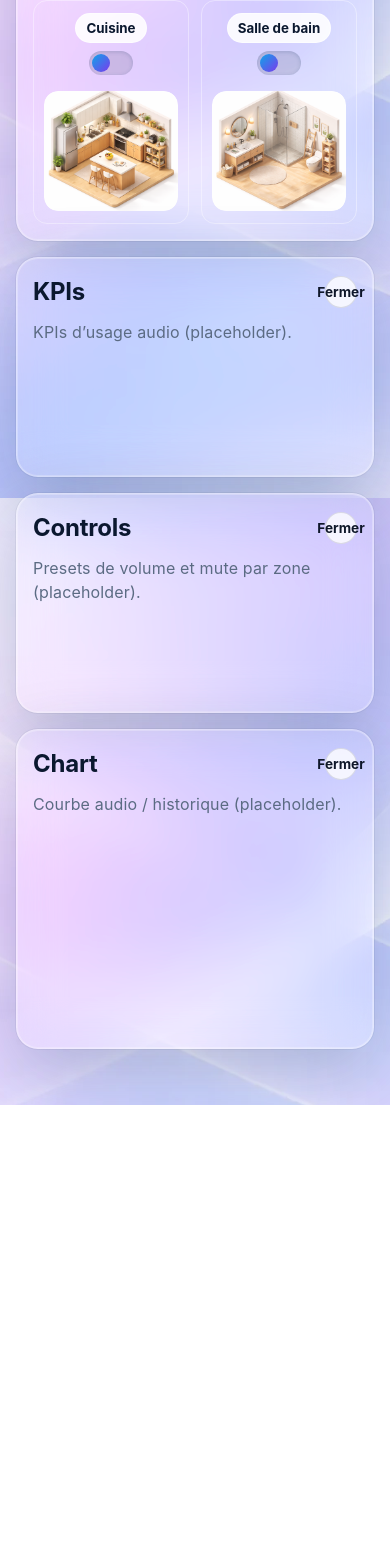
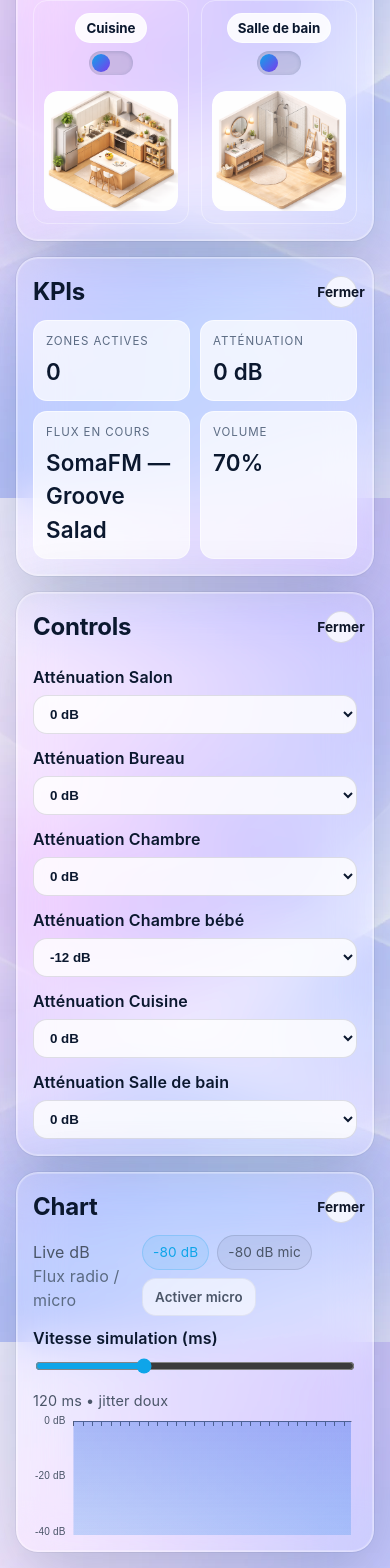
Before and after one commit to jcalhinho/audihome, a SvelteKit app: page / in a window 390 px wide. Shown: the part 1190-2758 px from the top of the page. Before the commit the page ends 2295 px from the top, so only its background shows below. Built offline with nearby package versions, Linux system fonts and the light colour scheme.

Commit message:
feat: Implement ECharts for audio level visualization, microphone input, and zone-based attenuation controls.

```diff
--- a/src/routes/+page.svelte
+++ b/src/routes/+page.svelte
@@ -1,5 +1,6 @@
 <script lang="ts">
-  import { onDestroy } from 'svelte';
+  import { onDestroy, onMount } from 'svelte';
+  import * as echarts from 'echarts';
 
   type CardKey = 'Zones' | 'Player' | 'KPIs' | 'Controls' | 'Chart';
   const cards: CardKey[] = ['Player', 'Zones', 'KPIs', 'Controls', 'Chart'];
@@ -44,9 +45,22 @@
   let audioCtx: AudioContext | null = null;
   let analyser: AnalyserNode | null = null;
   let source: MediaElementAudioSourceNode | null = null;
-  let dataArray: Uint8Array | null = null;
+  type ByteArr = Uint8Array<ArrayBuffer>;
+  let dataArray: ByteArr | null = null;
   let rafId: number | null = null;
   let canvasEl: HTMLCanvasElement | null = null;
+  let chartEl: HTMLDivElement | null = null;
+  let chart: echarts.ECharts | null = null;
+  let micStream: MediaStream | null = null;
+  let micAnalyser: AnalyserNode | null = null;
+  let micDataArray: ByteArr | null = null;
+  let micActive = false;
+  let streamDbHistory: number[] = Array(120).fill(-80);
+  let micDbHistory: number[] = Array(120).fill(-80);
+  let timeLabels: string[] = Array(120).fill('');
+  let tick = 0;
+  let resizeHandler: (() => void) | null = null;
+  let gainNode: GainNode | null = null;
 
   // Zones
   type Zone = { id: string; name: string; img: string; selected: boolean };
@@ -58,9 +72,28 @@
     { id: 'cuisine', name: 'Cuisine', img: '/kitchen.png', selected: false },
     { id: 'sdb', name: 'Salle de bain', img: '/bathroom.png', selected: false }
   ];
+  let attenuationDb: Record<string, number> = {
+    salon: 0,
+    bureau: 0,
+    chambre: 0,
+    baby: -12,
+    cuisine: 0,
+    sdb: 0
+  };
+
+  // KPIs dynamiques
+  let kpis: { label: string; value: string | number }[] = [];
+
+  // Controls
+  let simSpeed = 120;
+  let presence = { salon: true, chambre: false, baby: true };
+
+  // Chart (simple sparkline data)
+  const energyLevels = [62, 65, 63, 67, 70, 66, 64, 62, 65, 68, 64, 63, 66, 67, 65];
 
   const toggleZone = (id: string) => {
     zones = zones.map((z) => (z.id === id ? { ...z, selected: !z.selected } : z));
+    updateGain();
   };
 
   const allSelected = () => zones.every((z) => z.selected);
@@ -68,6 +101,7 @@
   const toggleAllZones = () => {
     const next = !allSelected();
     zones = zones.map((z) => ({ ...z, selected: next }));
+    updateGain();
   };
 
   const ensureAudio = () => {
@@ -86,12 +120,15 @@
       analyser = audioCtx.createAnalyser();
       analyser.fftSize = 64;
       const bufferLength = analyser.frequencyBinCount;
-      dataArray = new Uint8Array(bufferLength);
+      dataArray = new Uint8Array(bufferLength) as ByteArr;
     }
     if (!source && audio && audioCtx && analyser) {
       source = audioCtx.createMediaElementSource(audio);
-      source.connect(analyser);
+      gainNode = audioCtx.createGain();
+      source.connect(gainNode);
+      gainNode.connect(analyser);
       analyser.connect(audioCtx.destination);
+      updateGain();
     }
   };
 
@@ -130,6 +167,7 @@
   };
 
   $: if (audio) audio.volume = volume;
+  $: updateGain();
 
   const startViz = () => {
     if (!analyser || !dataArray || !canvasEl) return;
@@ -139,6 +177,9 @@
     const draw = () => {
       if (!analyser || !dataArray || !ctx) return;
       analyser.getByteFrequencyData(dataArray);
+      if (++tick % 4 === 0) {
+        pushDbSample('stream', getDbFromAnalyser(analyser, dataArray));
+      }
       ctx.clearRect(0, 0, canvas.width, canvas.height);
       const barWidth = (canvas.width / dataArray.length) * 1.6;
       let x = 0;
@@ -171,7 +212,126 @@
     audio?.pause();
     stopViz();
     audioCtx?.close();
+    if (micStream) {
+      micStream.getTracks().forEach((t) => t.stop());
+    }
   });
+
+  const getDbFromAnalyser = (an: AnalyserNode, arr: ByteArr) => {
+    let sum = 0;
+    for (let i = 0; i < arr.length; i++) sum += arr[i] * arr[i];
+    const rms = Math.sqrt(sum / arr.length) / 255;
+    const db = 20 * Math.log10(rms || 0.0001);
+    return Math.max(-80, Math.round(db * 10) / 10);
+  };
+
+  const pushDbSample = (kind: 'stream' | 'mic', db: number) => {
+    const label = new Date().toLocaleTimeString([], { hour: '2-digit', minute: '2-digit', second: '2-digit' });
+    timeLabels = [...timeLabels.slice(1), label];
+    if (kind === 'stream') {
+      streamDbHistory = [...streamDbHistory.slice(1), db];
+    } else {
+      micDbHistory = [...micDbHistory.slice(1), db];
+    }
+    updateChart();
+  };
+
+  const updateChart = () => {
+    if (!chart) return;
+    chart.setOption({
+      xAxis: { type: 'category', data: timeLabels, boundaryGap: false, axisLabel: { color: '#4a5568', fontSize: 10 } },
+      yAxis: { type: 'value', min: -80, max: 0, splitLine: { show: false }, axisLabel: { color: '#4a5568', fontSize: 10, formatter: '{value} dB' } },
+     tooltip: { trigger: 'axis' },
+      grid: { left: 6, right: 6, top: 10, bottom: 8 },
+      series: [
+        {
+          type: 'line',
+          name: 'Flux',
+          data: streamDbHistory,
+          smooth: true,
+          areaStyle: { color: new echarts.graphic.LinearGradient(0, 0, 0, 1, [{ offset: 0, color: 'rgba(124,58,237,0.35)' }, { offset: 1, color: 'rgba(14,165,233,0.05)' }]) },
+          lineStyle: { color: '#7c3aed', width: 2, shadowBlur: 10, shadowColor: 'rgba(124,58,237,0.35)' },
+          showSymbol: false
+        },
+        {
+          type: 'line',
+          name: 'Micro',
+          data: micDbHistory,
+          smooth: true,
+          areaStyle: { color: new echarts.graphic.LinearGradient(0, 0, 0, 1, [{ offset: 0, color: 'rgba(14,165,233,0.3)' }, { offset: 1, color: 'rgba(14,165,233,0.05)' }]) },
+          lineStyle: { color: '#0ea5e9', width: 2, shadowBlur: 10, shadowColor: 'rgba(14,165,233,0.25)' },
+          showSymbol: false
+        }
+      ]
+    });
+  };
+
+  const initChart = () => {
+    if (!chartEl) return;
+    chart = echarts.init(chartEl);
+    updateChart();
+  };
+
+  const toggleMic = async () => {
+    if (micActive) {
+      micStream?.getTracks().forEach((t) => t.stop());
+      micStream = null;
+      micAnalyser = null;
+      micActive = false;
+      return;
+    }
+    micStream = await navigator.mediaDevices.getUserMedia({ audio: true, video: false });
+    if (!audioCtx) audioCtx = new AudioContext();
+    micAnalyser = audioCtx.createAnalyser();
+    micAnalyser.fftSize = 64;
+    micDataArray = new Uint8Array(micAnalyser.frequencyBinCount) as ByteArr;
+    const micSource = audioCtx.createMediaStreamSource(micStream);
+    micSource.connect(micAnalyser);
+    micActive = true;
+    const loop = () => {
+      if (!micActive || !micAnalyser || !micDataArray) return;
+      micAnalyser.getByteFrequencyData(micDataArray);
+      pushDbSample('mic', getDbFromAnalyser(micAnalyser, micDataArray));
+      requestAnimationFrame(loop);
+    };
+    loop();
+  };
+
+  onMount(() => {
+    initChart();
+    resizeHandler = () => chart?.resize();
+    window.addEventListener('resize', resizeHandler);
+  });
+
+  onDestroy(() => {
+    audio?.pause();
+    stopViz();
+    audioCtx?.close();
+    if (resizeHandler) window.removeEventListener('resize', resizeHandler);
+    if (micStream) {
+      micStream.getTracks().forEach((t) => t.stop());
+    }
+  });
+
+  const updateGain = () => {
+    if (!gainNode) return;
+    const selectedZones = zones.filter((z) => z.selected);
+    const attDb = selectedZones.length
+      ? Math.min(...selectedZones.map((z) => attenuationDb[z.id] ?? 0))
+      : 0;
+    const linear = Math.pow(10, attDb / 20);
+    gainNode.gain.value = volume * linear;
+  };
+
+  $: activeZones = zones.filter((z) => z.selected).length;
+  $: appliedAtt =
+    activeZones ? Math.min(...zones.filter((z) => z.selected).map((z) => attenuationDb[z.id] ?? 0)) : 0;
+  $: kpis = [
+    { label: 'Zones actives', value: activeZones },
+    { label: 'Atténuation', value: `${appliedAtt} dB` },
+    { label: 'Flux en cours', value: current.name },
+    { label: 'Volume', value: `${Math.round(volume * 100)}%` }
+  ];
 </script>
 
 <svelte:head>
@@ -274,11 +434,57 @@
               {/each}
             </div>
           {:else if key === 'KPIs'}
-            <p class="muted">KPIs d’usage audio (placeholder).</p>
+            <div class="kpi-grid">
+              {#each kpis as kpi}
+                <div class="kpi">
+                  <span class="label">{kpi.label}</span>
+                  <span class="value">{kpi.value}</span>
+                </div>
+              {/each}
+            </div>
           {:else if key === 'Controls'}
-            <p class="muted">Presets de volume et mute par zone (placeholder).</p>
+            <div class="form-row">
+              {#each zones as zone}
+                <div class="control">
+                  <label for={`att-${zone.id}`}>Atténuation {zone.name}</label>
+                  <select
+                    id={`att-${zone.id}`}
+                    class="attenuation-select"
+                    on:change={(e) => {
+                      const val = Number((e.target as HTMLSelectElement).value);
+                      attenuationDb = { ...attenuationDb, [zone.id]: val };
+                      updateGain();
+                    }}
+                  >
+                    <option value="0" selected={attenuationDb[zone.id] === 0}>0 dB</option>
+                    <option value="-6" selected={attenuationDb[zone.id] === -6}>-6 dB</option>
+                    <option value="-12" selected={attenuationDb[zone.id] === -12}>-12 dB</option>
+                  </select>
+                </div>
+              {/each}
+            </div>
           {:else}
-            <p class="muted">Courbe audio / historique (placeholder).</p>
+            <div class="chart-shell">
+              <div class="chart-header">
+                <div>
+                  <p class="eyebrow">Live dB</p>
+                  <p class="muted">Flux radio / micro</p>
+                </div>
+                <div class="chart-meta">
+                  <span class="pill">{streamDbHistory[streamDbHistory.length - 1] ?? '-'} dB</span>
+                  <span class="pill ghost">{micDbHistory[micDbHistory.length - 1] ?? '-'} dB mic</span>
+                  <button class="btn ghost" type="button" on:click={toggleMic}>
+                    {micActive ? 'Arrêter micro' : 'Activer micro'}
+                  </button>
+                </div>
+              </div>
+              <div class="control">
+                <label for="sim">Vitesse simulation (ms)</label>
+                <input id="sim" type="range" min="60" max="240" step="5" bind:value={simSpeed} />
+                <p class="hint">{simSpeed} ms • jitter doux</p>
+              </div>
+              <div bind:this={chartEl} class="echart"></div>
+            </div>
           {/if}
         </div>
       </section>
--- a/static/theme.css
+++ b/static/theme.css
@@ -149,8 +149,11 @@ input[type='range'] { accent-color: var(--accent); }
 .audio-row { display: grid; grid-template-columns: 1fr; gap: 8px; }
 .audio-row .meta { display: flex; align-items: center; justify-content: space-between; color: var(--text-soft); font-size: 0.9rem; }
 
-.chart-shell { height: 280px; }
-@media (min-width: 600px) { .chart-shell { height: 320px; } }
+.chart-shell { height: 300px; }
+@media (min-width: 600px) { .chart-shell { height: 340px; } }
+.echart { height: 240px; border-radius: var(--radius-md); overflow: hidden; }
+.chart-header { display: flex; justify-content: space-between; align-items: center; margin-bottom: 10px; gap: 10px; }
+.chart-meta { display: flex; gap: 8px; align-items: center; flex-wrap: wrap; }
 @media (min-width: 960px) { .form-row { grid-template-columns: repeat(2, minmax(0, 1fr)); } }
 
 .presence-set { border: none; padding: 0; margin: 0; }
@@ -226,7 +229,8 @@ input[type='range'] { accent-color: var(--accent); }
   flex-wrap: wrap;
 }
 
-.select-shell select {
+.select-shell select,
+.attenuation-select {
   padding: 10px 12px;
   border-radius: var(--radius-md);
   border: 1px solid rgba(15,23,42,0.12);
```
